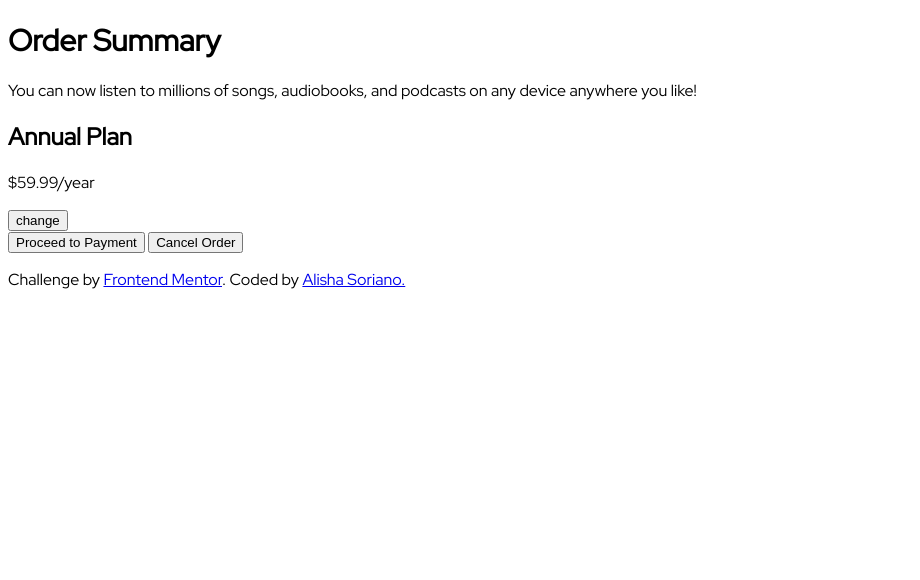
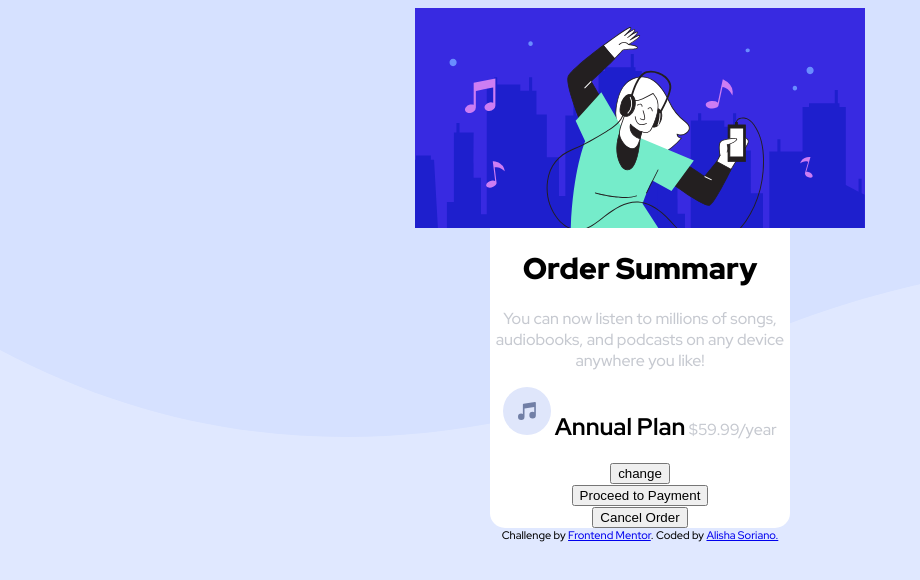
Before and after one commit to AlishaSo/order-summary-component, a plain HTML site: page main.html in a window 1280 px wide. Shown: the whole page, without its empty margins (0-920 px from the left). Drawn offline with Linux system fonts and the light colour scheme.

Commit message:
Add proper weight and color to the text and background, align items vertically and round edges.

```diff
--- a/main.html
+++ b/main.html
@@ -4,23 +4,30 @@
     <meta charset='utf-8'/>
     <title>Order Summary</title>
     <link rel='icon' type='image/png' sizes='32x32' href='./images/favicon-32x32.png'/> <!--icon for tab display-->
-    <link href="https://fonts.googleapis.com/css2?family=Red+Hat+Display&display=swap" rel="stylesheet"> <!--provided font-->
+    <link href="https://fonts.googleapis.com/css2?family=Red+Hat+Display:wght@500;700;900&display=swap" rel="stylesheet"> <!--provided font-->
     <link href='style.css' rel='stylesheet'/> <!--CSS file-->
   </head>
   <body>
-    <h1>Order Summary</h1>
+    <div id='container'>
+      <div id='banner'>
+        <img src='images/illustration-hero.svg'>
+      </div>
+      <h1 id='title'>Order Summary</h1>
       <p>You can now listen to millions
         of songs, audiobooks, and podcasts on any
         device anywhere you like!</p>
-    <section>
-      <h2>Annual Plan</h2>
-      <p>$59.99/year</p>
-      <button>change</button>
+      <section class='plan-type'>
+        <img id='music' src='images/icon-music.svg'/>
+        <h2 id='section-title'>Annual Plan</h2>
+        <p id='price'>$59.99/year</p>
+        <button id='change-btn'>change</button>
       </section>
       <button>Proceed to Payment</button>
+      <br/>
       <button>Cancel Order</button>
+    </div>
     <footer>
-      <p>Challenge by
+      Challenge by
         <a
           href='frontendmentor.io'>
           Frontend Mentor</a>. Coded by <a
--- a/style.css
+++ b/style.css
@@ -1,18 +1,48 @@
+html {
+  background-color: #E0E8FF;
+  background-image: url(images/pattern-background-desktop.svg);
+  background-repeat: no-repeat;
+}
+
 body {
   font-family: 'Red Hat Display', sans-serif;
 }
 
-h1 {
-
+#title {
+  font-weight: 900;
   font-size: 30px;
-  font-weight: 900;
 }
 
-h2 {
+#section-title {
   font-weight: 700;
 }
 
 p {
   font-size: 16px;
   font-weight: 500;
+  color: #C6C9D0;
 }
+
+footer {
+  font-size: 11px;
+  text-align: center;
+}
+
+#container {
+  background-color: white;
+  border-radius: 15px;
+  width: 300px;
+  margin: auto;
+  text-align: center;
+  /*border: 1px solid black;*/
+}
+
+#banner {
+  display: flex;
+  justify-content: center;
+}
+
+#music, #section-title, #price, #change-btn {
+  display: inline-block;
+  justify-content: center;
+}
```
Lines whose indentation alone changed are shown as unchanged.
